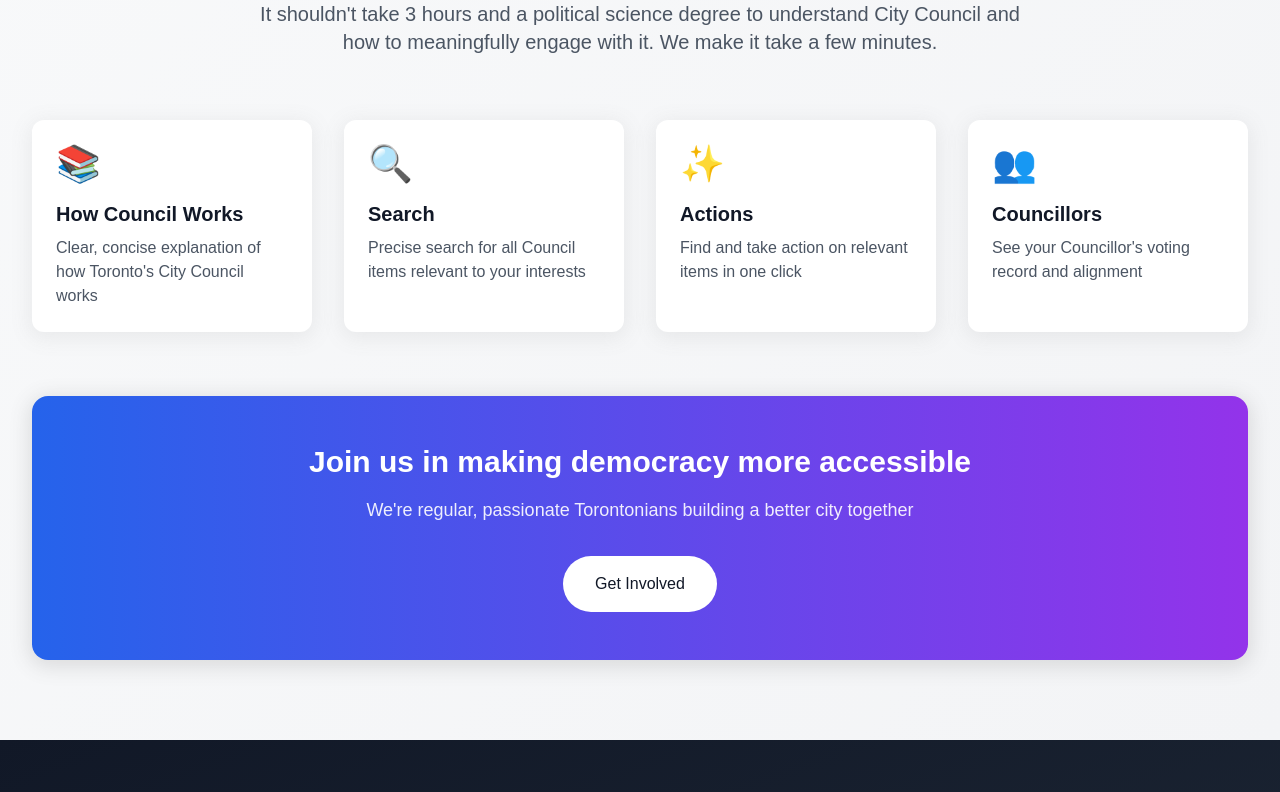
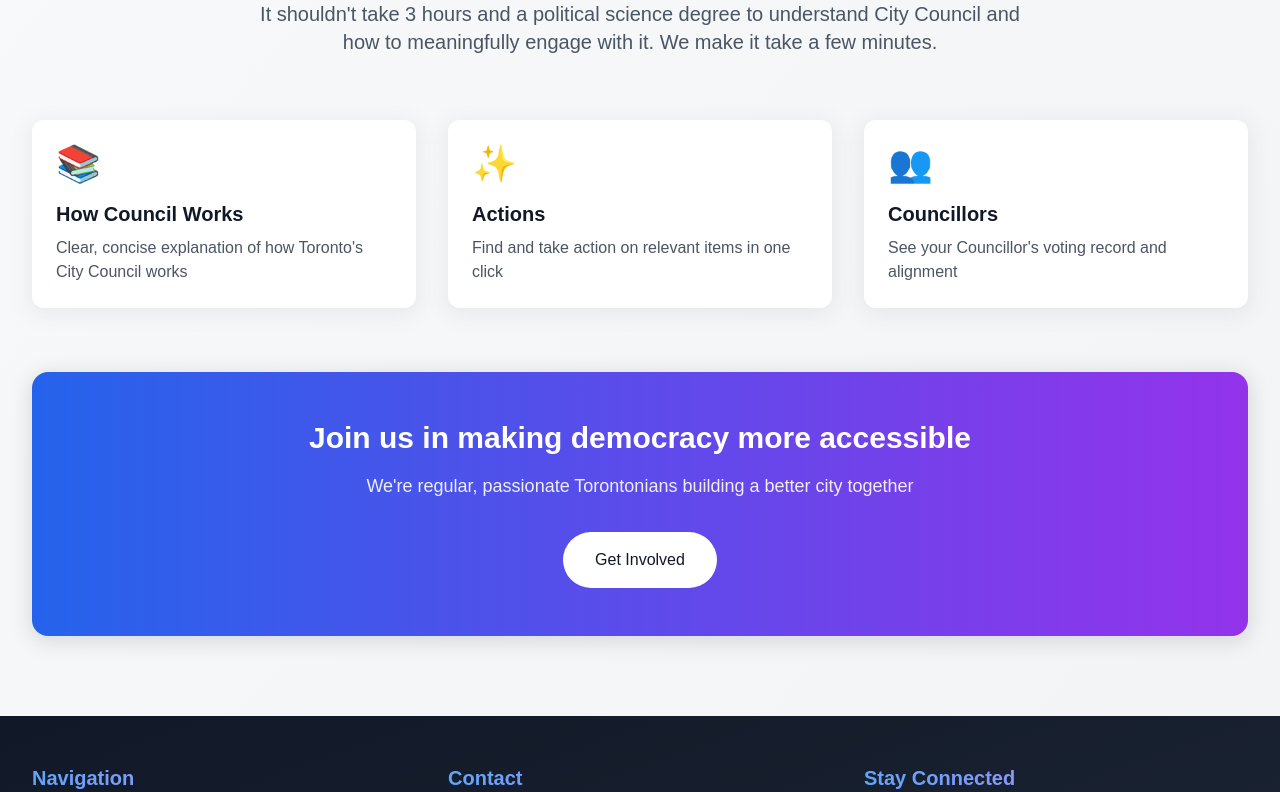
Before and after one commit to civic-dashboard/civic-dashboard-web, a Next.js app: page / in a window 1280 px wide. Shown: the part 880-1672 px from the top of the page. Built offline with nearby package versions, Linux system fonts and the light colour scheme.

Commit message:
remove search from nav and main page

```diff
--- a/src/app/page.tsx
+++ b/src/app/page.tsx
@@ -61,7 +61,7 @@ export default function Home() {
           </div>
 
           {/* Feature Cards */}
-          <div className="grid md:grid-cols-2 lg:grid-cols-4 gap-8 mb-16">
+          <div className="grid md:grid-cols-2 lg:grid-cols-3 gap-8 mb-16">
             {[
               {
                 title: 'How Council Works',
@@ -69,13 +69,6 @@ export default function Home() {
                   "Clear, concise explanation of how Toronto's City Council works",
                 icon: '📚',
                 menuLink: 'How Council Works',
-              },
-              {
-                title: 'Search',
-                description:
-                  'Precise search for all Council items relevant to your interests',
-                icon: '🔍',
-                menuLink: 'Search',
               },
               {
                 title: 'Actions',
--- a/src/constants/navigation.ts
+++ b/src/constants/navigation.ts
@@ -3,10 +3,6 @@ export const menuItems = [
   {
     label: 'How Council Works',
     href: '/how-council-works',
-  },
-  {
-    label: 'Search',
-    href: 'https://nextjs-opensearch.d2psjv0lhudilg.amplifyapp.com/',
   },
   { label: 'Actions', href: '/actions' },
   {
```
